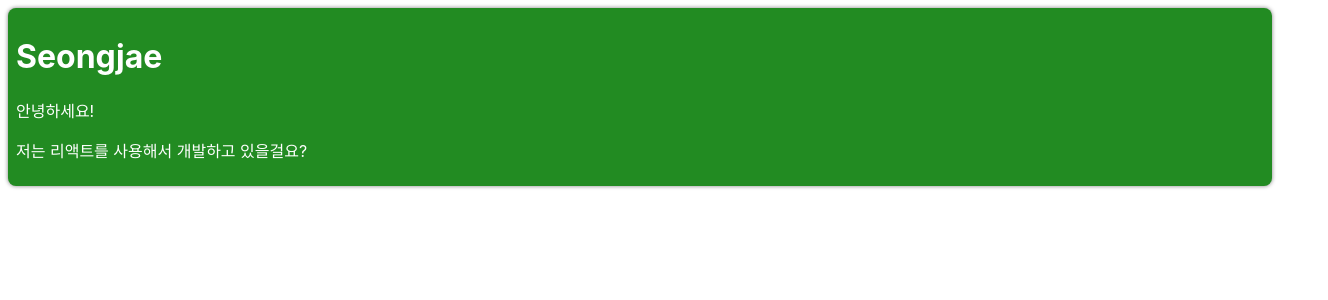
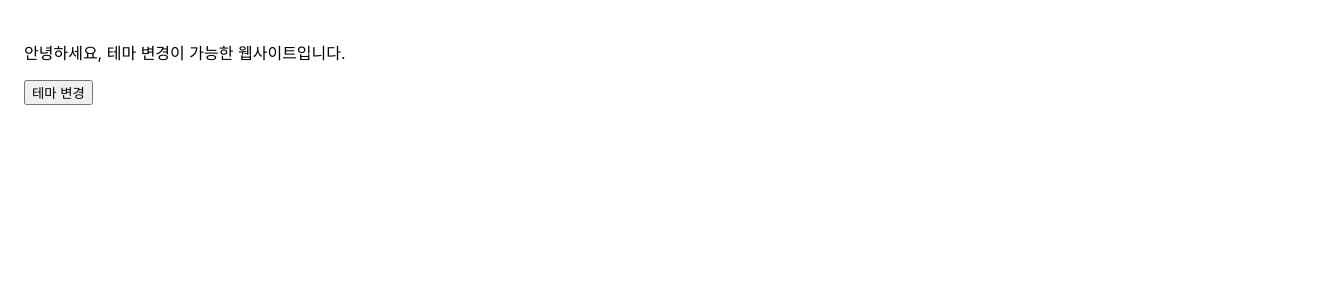
Before and after one commit to JavaScript-221B/react-basic, a React (Create React App) app in the folder lsj/my-app/: page / in a window 1280 px wide. Shown: the top 300 px of the page, 1328 px wide, since content can reach past the window. Built offline with nearby package versions, Linux system fonts and the light colour scheme.

Commit message:
Add: Context를 사용하여 테마 변경 기능 만들기

```diff
--- /dev/null
+++ b/lsj/my-app/src/chapter_14/DarkOrLight.tsx
@@ -0,0 +1,25 @@
+import React, { useState, useCallback } from "react";
+import ThemeContext from "./ThemeContext";
+import MainContent from "./MainContent";
+
+type Props = {};
+
+function DarkOrLight({}: Props) {
+  const [theme, setTheme] = useState<string>("light");
+
+  const toggleTheme = useCallback(() => {
+    if (theme === "light") {
+      setTheme("dark");
+    } else if (theme === "dark") {
+      setTheme("light");
+    }
+  }, [theme]);
+
+  return (
+    <ThemeContext.Provider value={{ theme, toggleTheme }}>
+      <MainContent />
+    </ThemeContext.Provider>
+  );
+}
+
+export default DarkOrLight;
--- /dev/null
+++ b/lsj/my-app/src/chapter_14/MainContent.tsx
@@ -0,0 +1,25 @@
+import { useContext } from "react";
+import ThemeContext from "./ThemeContext";
+
+type Props = {};
+
+function MainContent({}: Props) {
+  const { theme, toggleTheme } = useContext(ThemeContext);
+
+  return (
+    <div
+      style={{
+        width: "100vw",
+        height: "100vh",
+        padding: "1.5rem",
+        backgroundColor: theme === "light" ? "white" : "black",
+        color: theme === "light" ? "black" : "white",
+      }}
+    >
+      <p>안녕하세요, 테마 변경이 가능한 웹사이트입니다.</p>
+      <button onClick={toggleTheme}>테마 변경</button>
+    </div>
+  );
+}
+
+export default MainContent;
--- /dev/null
+++ b/lsj/my-app/src/chapter_14/ThemeContext.tsx
@@ -0,0 +1,6 @@
+import React from "react";
+
+const ThemeContext = React.createContext(undefined);
+ThemeContext.displayName = "ThemeContext";
+
+export default ThemeContext;
--- a/lsj/my-app/src/index.tsx
+++ b/lsj/my-app/src/index.tsx
@@ -17,12 +17,13 @@
 import SignUp from "./chapter_11/SignUp";
 import Calculator from "./chapter_12/Calculator";
 import ProfileCard from "./chapter_13/ProfileCard";
+import DarkOrLight from "./chapter_14/DarkOrLight";
 
 const root = ReactDOM.createRoot(
   document.getElementById("root") as HTMLElement
 );
 
-root.render(<ProfileCard />);
+root.render(<DarkOrLight />);
 
 // If you want to start measuring performance in your app, pass a function
 // to log results (for example: reportWebVitals(console.log))
```
